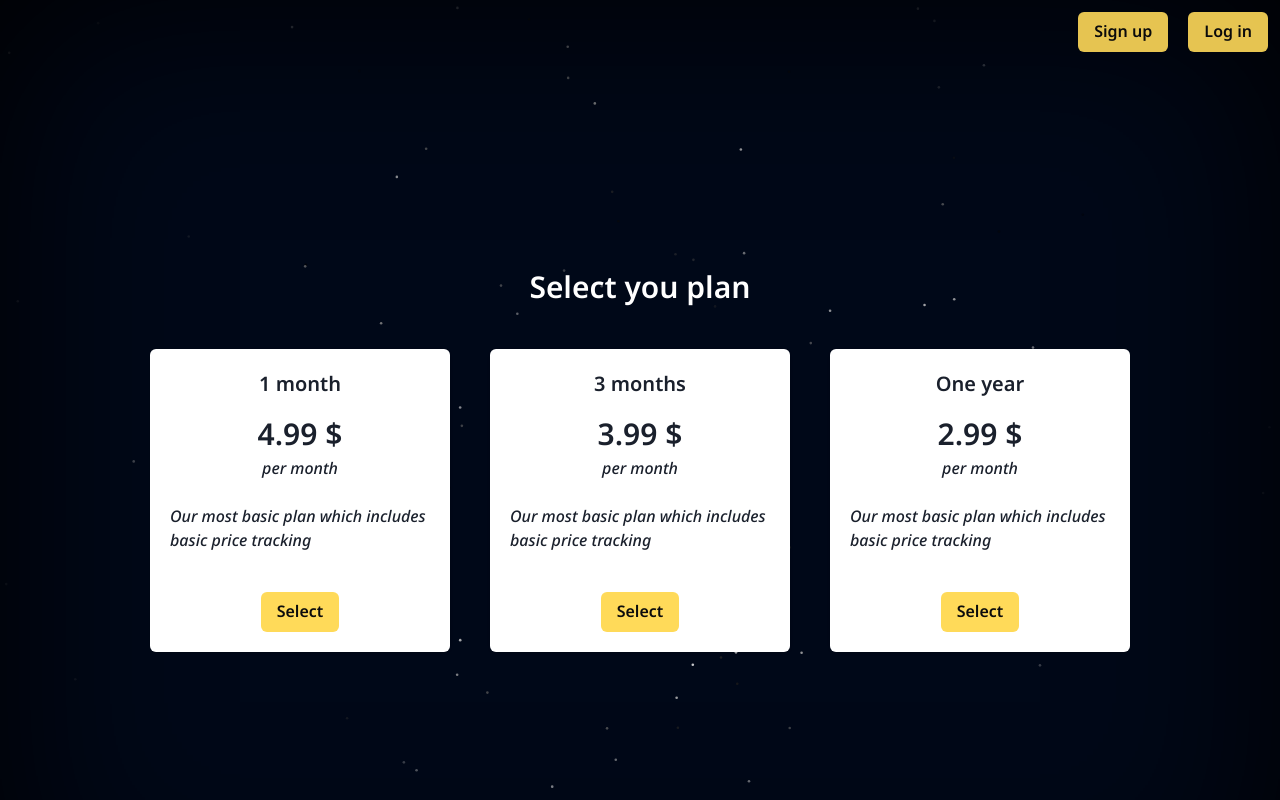
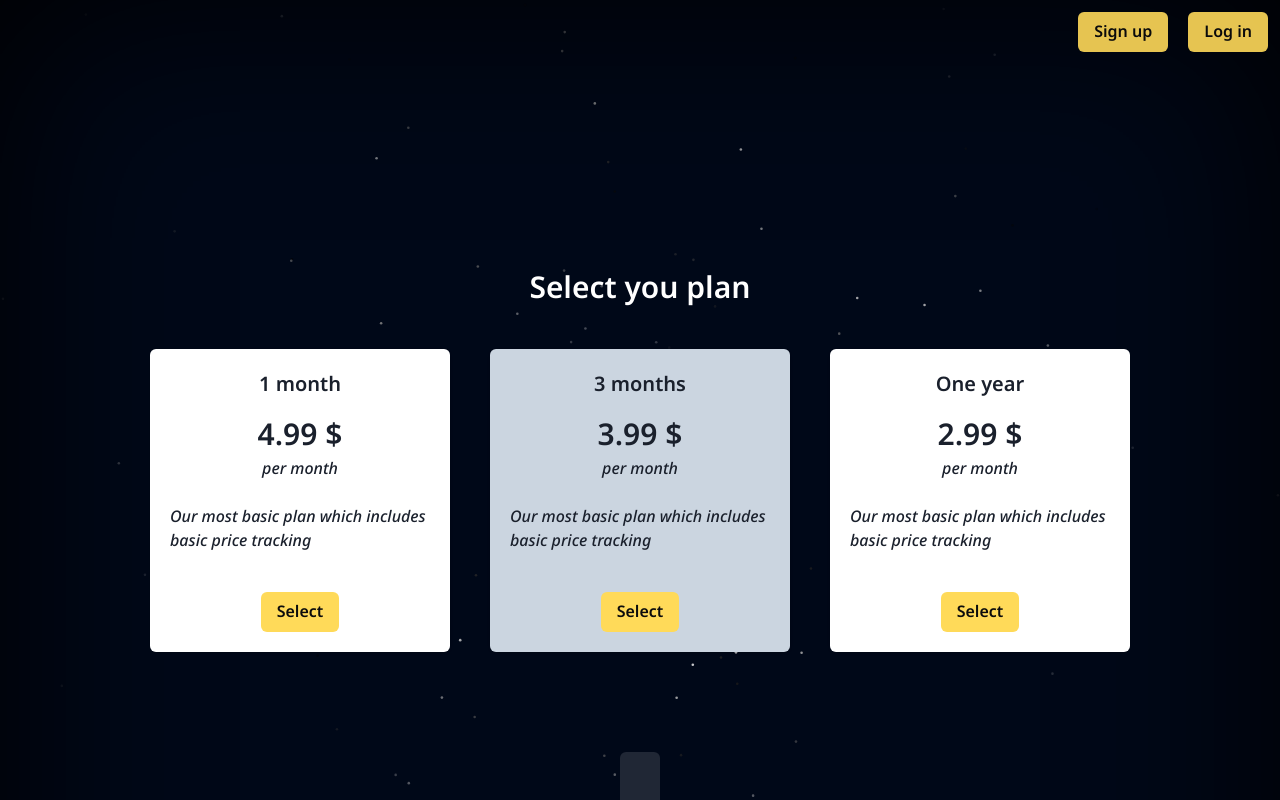
Before and after one commit to matiduda/price-tracker-front, a React (Vite) app: page /subscription in a window 1280 px wide. Shown: the top 800 px of the page. Built offline with nearby package versions, Linux system fonts and the light colour scheme.

Commit message:
added paypal

```diff
--- a/package.json
+++ b/package.json
@@ -10,9 +10,11 @@
     "prettier": "prettier --write src/**/*.tsx"
   },
   "dependencies": {
+    "@chakra-ui/icons": "^2.0.19",
     "@chakra-ui/react": "^2.5.3",
     "@emotion/react": "^11.10.6",
     "@emotion/styled": "^11.10.6",
+    "@paypal/react-paypal-js": "^7.8.3",
     "axios": "^1.3.5",
     "chart.js": "^4.2.1",
     "framer-motion": "^10.9.1",
--- a/src/components/SubscriptionInfo/SubscriptionInfo.tsx
+++ b/src/components/SubscriptionInfo/SubscriptionInfo.tsx
@@ -7,46 +7,23 @@ import {
   Text,
   Flex,
 } from "@chakra-ui/react";
-import { SubscriptionType } from "../../routes/subscription/Subscription";
-import { SubscriptionApi } from "../../api/SubscriptionApi";
-import { useNavigate } from "react-router-dom";
-import { paths } from "../../utils/paths";
-import { AxiosError } from "axios";
+import { SubscriptionType, SubscriptionInfoType } from "../../routes/subscription/Subscription";
 
 const CARD_WIDTH = 300;
 
 type SubscriptionInfoPropsType = {
-  type: SubscriptionType;
-  heading: string;
-  price: number;
-  months: number;
+  details: SubscriptionInfoType,
   children: ReactElement;
+  onSelect: (info: SubscriptionInfoType) => void;
+  active: boolean;
 };
 
 const SubscriptionInfo = (props: SubscriptionInfoPropsType): ReactElement => {
-  const navigate = useNavigate();
-
-  const selectSubscription = () => {
-    console.log(
-      `selected subscription: ${props.heading}, of type ${props.type}. amount to charge: ${props.price}`
-    );
-    // THIS WILL BE INVOKED AFTER SUCCESSFULL PAYPAL TRANSACTION
-    onPaypalTransactionFinished();
-  };
-
-  const onPaypalTransactionFinished = () => {
-    SubscriptionApi.createSubscription(props.months)
-      .then((response: string) => {
-        navigate(paths.user);
-      })
-      .catch((error: Error | AxiosError) => {
-        console.log(error.message);
-      });
-  };
+  const setBackgroundColor = () => props.active ? "#CBD5E0" : "white";
 
   return (
     <>
-      <Card maxW={CARD_WIDTH}>
+      <Card maxW={CARD_WIDTH} bgColor={setBackgroundColor()}>
         <CardBody>
           <Text
             textAlign={"center"}
@@ -55,7 +32,7 @@ const SubscriptionInfo = (props: SubscriptionInfoPropsType): ReactElement => {
               fontSize: "20px",
             }}
           >
-            {props.heading}
+            {props.details.heading}
           </Text>
           <Text
             textAlign={"center"}
@@ -65,7 +42,7 @@ const SubscriptionInfo = (props: SubscriptionInfoPropsType): ReactElement => {
             }}
             mt={3}
           >
-            {props.price / props.months} $
+            {props.details.price / props.details.months} $
           </Text>
           <Text textAlign={"center"} mb={6}>
             per month
@@ -74,7 +51,7 @@ const SubscriptionInfo = (props: SubscriptionInfoPropsType): ReactElement => {
         </CardBody>
         <CardFooter>
           <Flex justifyContent={"center"} width="100%">
-            <Button onClick={selectSubscription}>Select</Button>
+            <Button onClick={() => props.onSelect(props.details)}>Select</Button>
           </Flex>
         </CardFooter>
       </Card>
--- a/src/routes/subscription/Subscription.tsx
+++ b/src/routes/subscription/Subscription.tsx
@@ -1,4 +1,4 @@
-import { ReactElement } from "react";
+import { ReactElement, useCallback, useState } from "react";
 import { WelcomeBox } from "../../components/LandingInfo/WelcomeBox";
 import {
   SimpleGrid,
@@ -14,9 +14,20 @@ import {
   ListItem,
   ListIcon,
   Box,
+  useDisclosure,
+  Alert,
+  AlertDescription,
+  AlertIcon,
+  AlertTitle,
+  CloseButton,
 } from "@chakra-ui/react";
 import { CheckCircleIcon } from "@chakra-ui/icons";
 import SubscriptionInfo from "../../components/SubscriptionInfo/SubscriptionInfo";
+import { AxiosError } from "axios";
+import { useNavigate } from "react-router-dom";
+import { SubscriptionApi } from "../../api/SubscriptionApi";
+import { paths } from "../../utils/paths";
+import { PayPalButtons, PayPalScriptProvider } from "@paypal/react-paypal-js";
 
 export enum SubscriptionType {
   ONE_MONTH = 0,
@@ -24,12 +35,61 @@ export enum SubscriptionType {
   TWELVE_MONTHS = 2,
 }
 
+export type SubscriptionInfoType = {
+  price: number,
+  months: number,
+  type: SubscriptionType,
+  heading: string,
+  description: string,
+};
+
+const subscriptions: SubscriptionInfoType[] = [
+  {
+    price: 4.99,
+    months: 1,
+    type: SubscriptionType.ONE_MONTH,
+    heading: "1 month",
+    description: "Our most basic plan which includes basic price tracking",
+  },
+  {
+    price: 11.97,
+    months: 3,
+    type: SubscriptionType.THREE_MONTHS,
+    heading: "3 months",
+    description: "Our most basic plan which includes basic price tracking",
+  },
+  {
+    price: 35.88,
+    months: 12,
+    type: SubscriptionType.TWELVE_MONTHS,
+    heading: "One year",
+    description: "Our most basic plan which includes basic price tracking",
+  },
+]
+
 const Subscription = (): ReactElement => {
+  const [activeSubscription, setActiveSubscription] = useState<SubscriptionInfoType>(subscriptions[1]);
+
+  const navigate = useNavigate();
+
+  const selectSubsrciprion = (info: SubscriptionInfoType) => {
+    setActiveSubscription(info);
+  };
+
+  const onPaypalTransactionFinished = () => {
+    SubscriptionApi.createSubscription(activeSubscription.months)
+      .then((response: string) => {
+        navigate(paths.user);
+      })
+      .catch((error: Error | AxiosError) => {
+        console.log(error.message);
+      });
+  };
+
   return (
     <>
-      <Box height="200px" />
+      <Flex width="100%" alignItems="center" flexDirection={"column"} marginTop={"200px"}>
         <Text
-        textAlign={"center"}
           mb={10}
           sx={{
             fontWeight: "bold",
@@ -38,35 +98,58 @@ const Subscription = (): ReactElement => {
         >
           Select you plan
         </Text>
+      </Flex>
       <Flex width="100%" justifyContent="center" flexWrap="wrap">
         <SimpleGrid columns={3} spacing={10}>
+          {
+            subscriptions.map((details) => {
+              return (
                 <SubscriptionInfo
-            price={4.99}
-            months={1}
-            type={SubscriptionType.ONE_MONTH}
-            heading={"1 month"}
+                  onSelect={selectSubsrciprion}
+                  active={activeSubscription === details}
+                  details={details}
+                  key={details.type}
                 >
-            <Text>Our most basic plan which includes basic price tracking</Text>
+                  <Text>{details.description}</Text>
                 </SubscriptionInfo>
-          <SubscriptionInfo
-            price={11.97}
-            months={3}
-            type={SubscriptionType.THREE_MONTHS}
-            heading={"3 months"}
-          >
-            <Text>Our most basic plan which includes basic price tracking</Text>
-          </SubscriptionInfo>
-          <SubscriptionInfo
-            price={35.88}
-            months={12}
-            type={SubscriptionType.ONE_MONTH}
-            heading={"One year"}
-          >
-            <Text>Our most basic plan which includes basic price tracking</Text>
-          </SubscriptionInfo>
+              )
+            })
+          }
         </SimpleGrid>
       </Flex>
-      <Box height="200px" />
+      <Flex width="100%" justifyContent="center" marginTop="100px">
+        <Box minHeight={"200px"} bgColor="#FFFFFF20" width="fit-content" borderRadius={6} paddingX={5} paddingTop={6}>
+          <Flex width="100%" justifyContent="center" flexWrap="wrap">
+            <PayPalScriptProvider options={{
+              "client-id": "AXlOjOw1Ri9LNbgkXUhFtGkdMDjgWm-gc4sVz_ZtlA-1Kt_MLMYzutR72tAAp7t7Dor9sK_RLjkCqHii"
+            }}>
+              <PayPalButtons
+                createOrder={(data, actions) => {
+                  console.log(activeSubscription.price.toString());
+                  return actions.order.create({
+                    purchase_units: [
+                      {
+                        amount: {
+                          value: activeSubscription.price.toString(),
+                        },
+                      },
+                    ],
+                  });
+                }}
+                forceReRender={[activeSubscription]}
+                onApprove={async (data, actions) => {
+                  const details = await actions.order?.capture();
+                  const name = details?.payer.name?.given_name;
+                  alert("Transaction completed by " + name);
+                  onPaypalTransactionFinished();
+                }}
+              />
+            </PayPalScriptProvider>
+          </Flex>
+        </Box>
+      </Flex>
+
+      <Box height="100px" />
     </>
   );
 };
```
Also changed, not shown: paypal_credentials.txt (added), 1 other file (tests, documents, lock files or other folders). Lines whose indentation alone changed are shown as unchanged.
